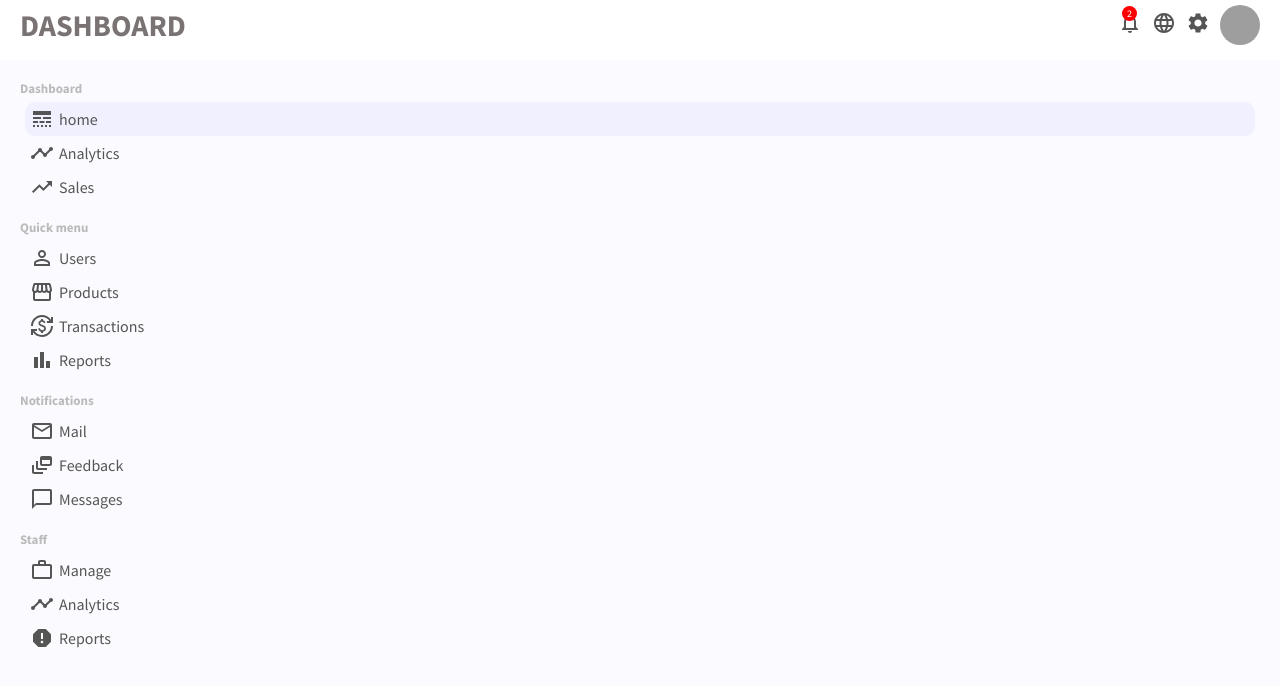
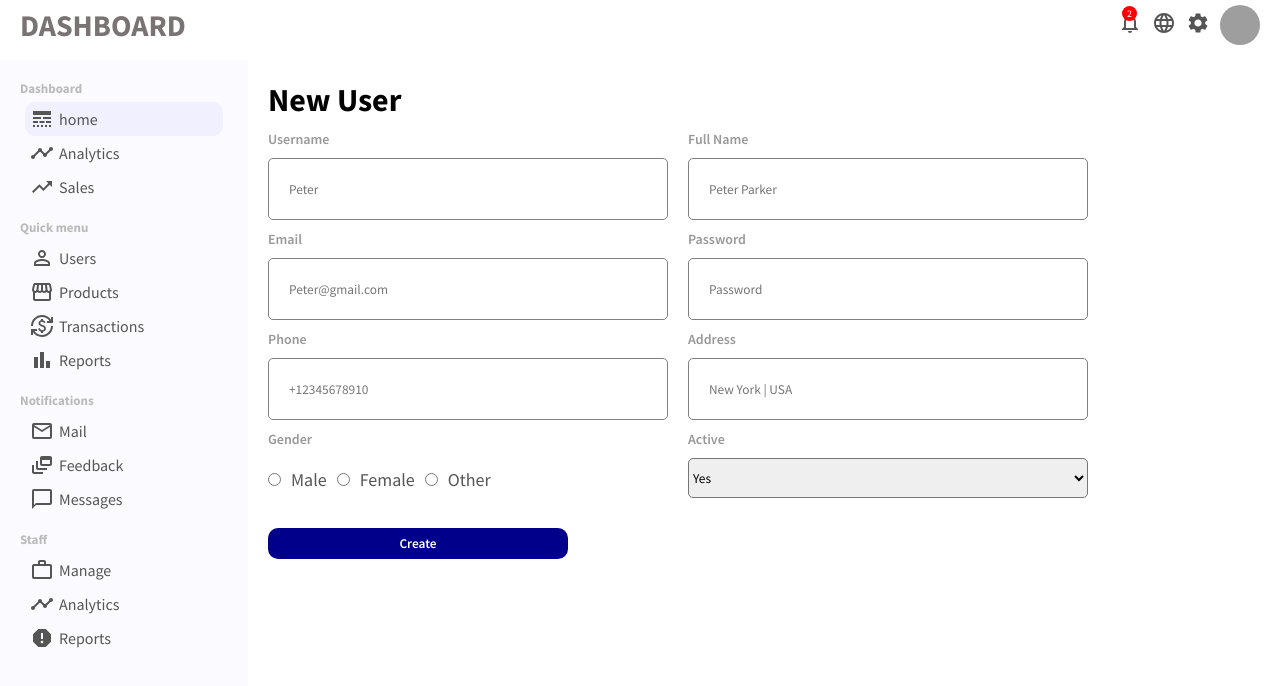
Before and after one commit to Nnvedward/dashboard, a React (Create React App) app: page /newUser in a window 1280 px wide. Shown: the top 686 px of the page. Built offline with nearby package versions, Linux system fonts and the light colour scheme; grey boxes are pictures that could not be loaded.

Commit message:
Setup add new user page

```diff
--- a/src/App.js
+++ b/src/App.js
@@ -9,6 +9,7 @@
 } from "react-router-dom";
 import UserList from "./pages/userList/UserList";
 import User from "./pages/user/User";
+import NewUser from "./pages/newUser/NewUser";
 
 const App = () => {
   return (
@@ -26,6 +27,9 @@
           <Route path="/user/:userId">
             <User />
           </Route>
+          <Route path="/newUser">
+            <NewUser />
+          </Route>
         </Switch>
       </div>
     </Router>
--- a/src/app.css
+++ b/src/app.css
@@ -2,3 +2,8 @@
     display: flex;
     margin-top: 10px;
 }
+
+.link {
+    text-decoration: none;
+    color: inherit;
+}
--- a/src/components/sidebar/Sidebar.jsx
+++ b/src/components/sidebar/Sidebar.jsx
@@ -2,6 +2,7 @@
 
 import React from 'react'
 import { BarChart, ChatBubbleOutline, CurrencyExchange, DynamicFeed, LineStyle, MailOutline, PermIdentity, Report, Storefront, Timeline, TrendingUp, WorkOutline } from '@mui/icons-material'
+import { Link } from 'react-router-dom'
 
 
 const Sidebar = () => {
@@ -12,15 +13,15 @@
                     <h3 className='sidebarTitle'>Dashboard</h3>
                     <ul className='sidebarList'>
                         <li className='sidebarListItem active'>
-                            <LineStyle className='sidebarIcon'/>
+                            <LineStyle className='sidebarIcon' />
                             home
                         </li>
                         <li className='sidebarListItem'>
-                            <Timeline className='sidebarIcon'/>
+                            <Timeline className='sidebarIcon' />
                             Analytics
                         </li>
                         <li className='sidebarListItem'>
-                            <TrendingUp className='sidebarIcon'/>
+                            <TrendingUp className='sidebarIcon' />
                             Sales
                         </li>
                     </ul>
@@ -28,20 +29,24 @@
                 <div className='sidebarMenu'>
                     <h3 className='sidebarTitle'>Quick menu</h3>
                     <ul className='sidebarList'>
+                        <Link to='/users' className='link'>
                             <li className='sidebarListItem'>
-                            <PermIdentity className='sidebarIcon'/>
+                                <PermIdentity className='sidebarIcon' />
                                 Users
                             </li>
+                        </Link>
+                        <Link to='/products' className='link'>
                             <li className='sidebarListItem'>
-                            <Storefront className='sidebarIcon'/>
+                                <Storefront className='sidebarIcon' />
                                 Products
                             </li>
+                        </Link>
                         <li className='sidebarListItem'>
-                            <CurrencyExchange className='sidebarIcon'/>
+                            <CurrencyExchange className='sidebarIcon' />
                             Transactions
                         </li>
                         <li className='sidebarListItem'>
-                            <BarChart className='sidebarIcon'/>
+                            <BarChart className='sidebarIcon' />
                             Reports
                         </li>
                     </ul>
@@ -50,15 +55,15 @@
                     <h3 className='sidebarTitle'>Notifications</h3>
                     <ul className='sidebarList'>
                         <li className='sidebarListItem'>
-                            <MailOutline className='sidebarIcon'/>
+                            <MailOutline className='sidebarIcon' />
                             Mail
                         </li>
                         <li className='sidebarListItem'>
-                            <DynamicFeed className='sidebarIcon'/>
+                            <DynamicFeed className='sidebarIcon' />
                             Feedback
                         </li>
                         <li className='sidebarListItem'>
-                            <ChatBubbleOutline className='sidebarIcon'/>
+                            <ChatBubbleOutline className='sidebarIcon' />
                             Messages
                         </li>
                     </ul>
@@ -67,15 +72,15 @@
                     <h3 className='sidebarTitle'>Staff</h3>
                     <ul className='sidebarList'>
                         <li className='sidebarListItem'>
-                            <WorkOutline className='sidebarIcon'/>
+                            <WorkOutline className='sidebarIcon' />
                             Manage
                         </li>
                         <li className='sidebarListItem'>
-                            <Timeline className='sidebarIcon'/>
+                            <Timeline className='sidebarIcon' />
                             Analytics
                         </li>
                         <li className='sidebarListItem'>
-                            <Report className='sidebarIcon'/>
+                            <Report className='sidebarIcon' />
                             Reports
                         </li>
                     </ul>
--- /dev/null
+++ b/src/pages/newUser/NewUser.jsx
@@ -0,0 +1,56 @@
+import './newUser.css'
+
+const NewUser = () => {
+    return (
+        <div className='newUser'>
+            <h1 className='newUserTitle'>New User</h1>
+            <form className='newUserForm'>
+                <div className='newUserItem'>
+                    <label className=''>Username</label>
+                    <input type="text" placeholder="Peter" />
+                </div>
+                <div className='newUserItem'>
+                    <label className=''>Full Name</label>
+                    <input type="text" placeholder="Peter Parker" />
+                </div>
+                <div className='newUserItem'>
+                    <label className=''>Email</label>
+                    <input type="email" placeholder="Peter@gmail.com" />
+                </div>
+                <div className='newUserItem'>
+                    <label className=''>Password</label>
+                    <input type="password" placeholder="Password" />
+                </div>
+                <div className='newUserItem'>
+                    <label className=''>Phone</label>
+                    <input type="text" placeholder="+12345678910" />
+                </div>
+                <div className='newUserItem'>
+                    <label className=''>Address</label>
+                    <input type="text" placeholder="New York | USA" />
+                </div>
+                <div className='newUserItem'>
+                    <label className=''>Gender</label>
+                    <div className='newUserGender'>
+                        <input type="radio" name="gender" id='male' value='male' />
+                        <label for='male'>Male</label>
+                        <input type="radio" name="gender" id='female' value='female' />
+                        <label for='female'>Female</label>
+                        <input type="radio" name="gender" id='other' value='other' />
+                        <label for='other'>Other</label>
+                    </div>
+                </div>
+                <div className='newUserItem'>
+                    <label>Active</label>
+                    <select className='newUserSelect' name='active' id='active'>
+                        <option value='yes'>Yes</option>
+                        <option value='no'>No</option>
+                    </select>
+                </div>
+                <button className='newUserButton'>Create</button>
+            </form>
+        </div>
+    )
+}
+
+export default NewUser
--- /dev/null
+++ b/src/pages/newUser/newUser.css
@@ -0,0 +1,58 @@
+.newUser {
+    flex: 4;
+    padding: 20px;
+}
+
+.newUserForm {
+    display: flex;
+    flex-wrap: wrap;
+}
+
+.newUserItem {
+    width: 400px;
+    display: flex;
+    flex-direction: column;
+    margin-top: 10px;
+    margin-right: 20px;
+}
+
+.newUserItem>label {
+    margin-bottom: 10px;
+    font-size: 14px;
+    font-weight: 600;
+    color: rgb(153, 152, 152);
+}
+
+.newUserItem>input {
+    height: 20px;
+    padding: 20px;
+    border: 1px solid gray;
+    border-radius: 5px;
+}
+
+.newUserGender>input {
+    margin-top: 15px;
+}
+
+.newUserGender>label {
+    margin: 10px;
+    font-size: 18px;
+    color: #555;
+}
+
+.newUserSelect {
+    height: 40px;
+    border-radius: 5px;
+}
+
+.newUserButton {
+    width: 300px;
+    border: none;
+    background-color: darkblue;
+    color: white;
+    padding: 7px 10px;
+    font-weight: 600;
+    border-radius: 10px;
+    margin-top: 30px;
+    cursor: pointer;
+}
```
Lines whose indentation alone changed are shown as unchanged.
